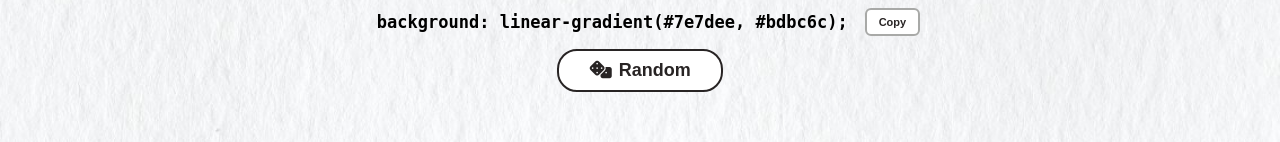
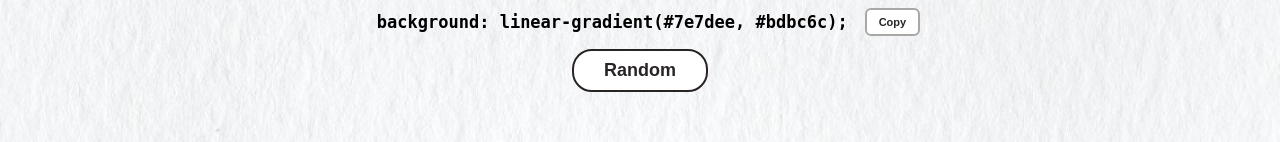
Before and after one commit to chehe040/HuesHub, a plain HTML site: page index.html in a window 1280 px wide. Shown: the part 700-842 px from the top of the page. Drawn offline with Linux system fonts and the light colour scheme; files whose address does not match are found by name.

Commit message:
Update index.html

```diff
--- a/index.html
+++ b/index.html
@@ -92,7 +92,7 @@
 
         <h2 id="outputCode">#fff</h2> <button class="copy" id="btnCopy">Copy</button>
       </div>
-      <button class="clickthird" id="btnThree"><i class="fa-solid fa-dice"></i>Random</button>
+      <button class="clickthird" id="btnThree">Random</button>
       <div class="popup">
         <h4>Copied!</h4>
       </div>
```
